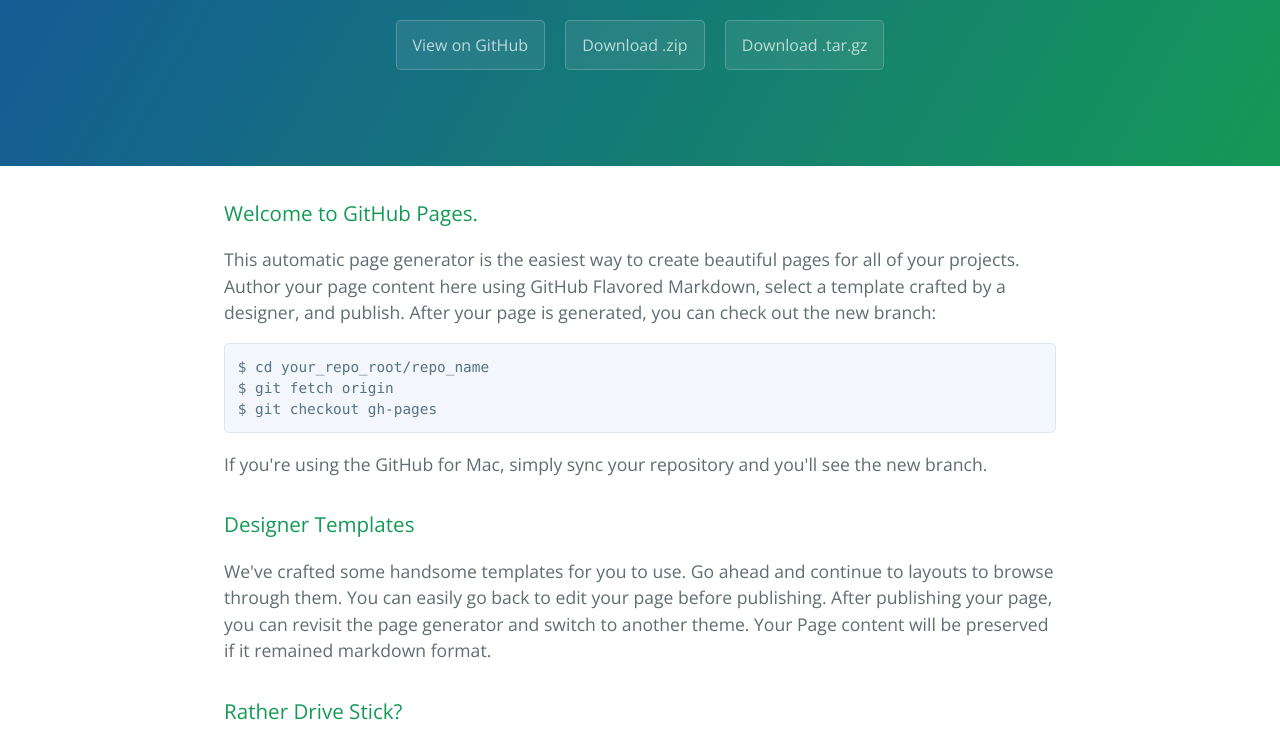
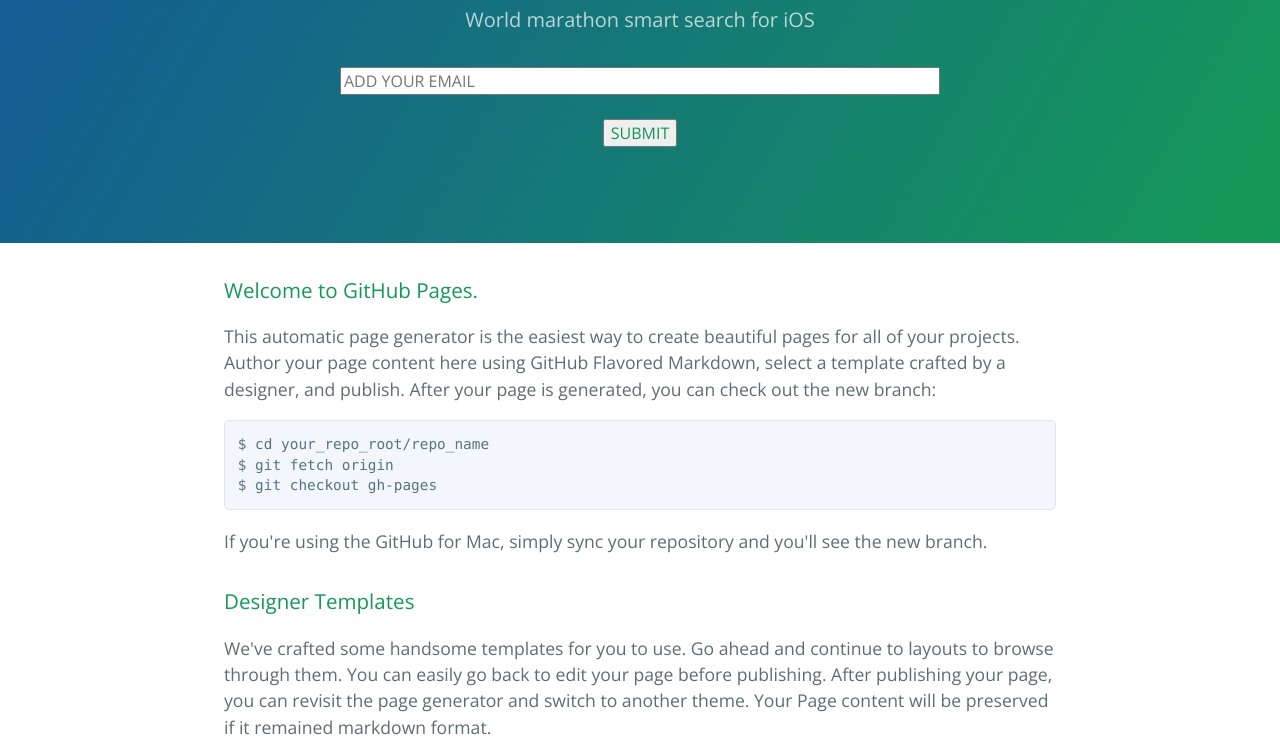
Before and after one commit to stifmaister/wmarathon, a plain HTML site: page index.html in a window 1280 px wide. Shown: the part 170-916 px from the top of the page. Drawn offline with nearby package versions, Linux system fonts and the light colour scheme.

Commit message:
new theme

```diff
--- a/index.html
+++ b/index.html
@@ -1,8 +1,28 @@
+<style type="text/css">
+
+input[type="text"] {
+  width: 600;
+  box-sizing: border-box;
+  -webkit-box-sizing:border-box;
+  -moz-box-sizing: border-box;
+}
+
+html {
+
+
+background: url() no-repeat center center fixed;
+-webkit-background-size: cover;
+-moz-background-size: cover;
+-o-background-size: cover;
+background-size: cover;
+}
+</style>
+
 <!DOCTYPE html>
 <html lang="en-us">
   <head>
     <meta charset="UTF-8">
-    <title>Wmarathons by stifmaister</title>
+    <title>WMarathon</title>
     <meta name="viewport" content="width=device-width, initial-scale=1">
     <link rel="stylesheet" type="text/css" href="stylesheets/normalize.css" media="screen">
     <link href='http://fonts.googleapis.com/css?family=Open+Sans:400,700' rel='stylesheet' type='text/css'>
@@ -10,13 +30,20 @@
     <link rel="stylesheet" type="text/css" href="stylesheets/github-light.css" media="screen">
   </head>
   <body>
+
     <section class="page-header">
-      <h1 class="project-name">Wmarathons</h1>
-      <h2 class="project-tagline"></h2>
-      <a href="https://github.com/stifmaister/wmarathons" class="btn">View on GitHub</a>
-      <a href="https://github.com/stifmaister/wmarathons/zipball/master" class="btn">Download .zip</a>
-      <a href="https://github.com/stifmaister/wmarathons/tarball/master" class="btn">Download .tar.gz</a>
+      <h1 class="project-name">WMarathon</h1>
+      <h2 class="project-tagline">World marathon smart search for iOS</h2>
+
+   <form>
+   <input type="text" name="email" placeholder="ADD YOUR EMAIL"><br>
+   <br>
+   <input type="submit" value="SUBMIT">
+   </form>
+
     </section>
+
+
 
     <section class="main-content">
       <h3>
```
Also changed, not shown: stylesheets/normalize.css.
